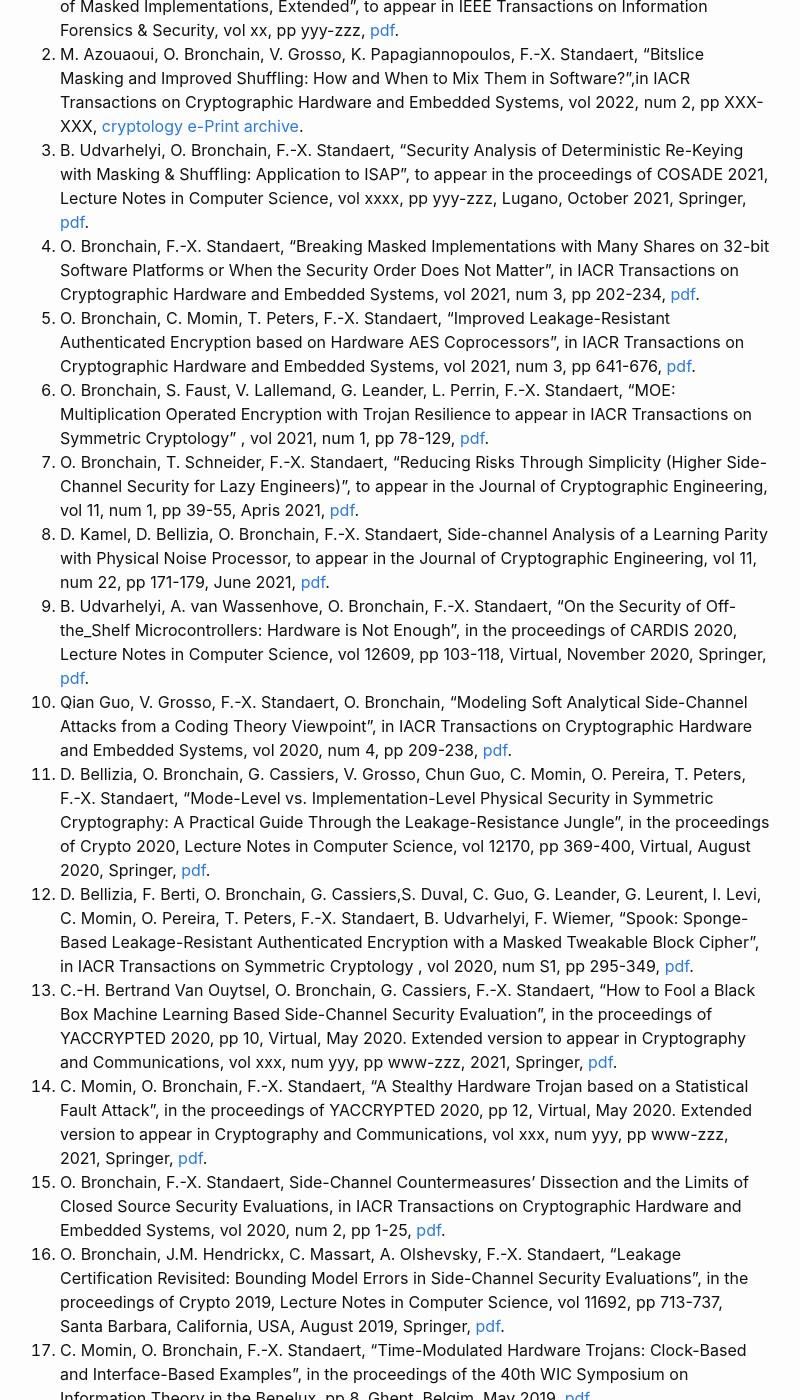
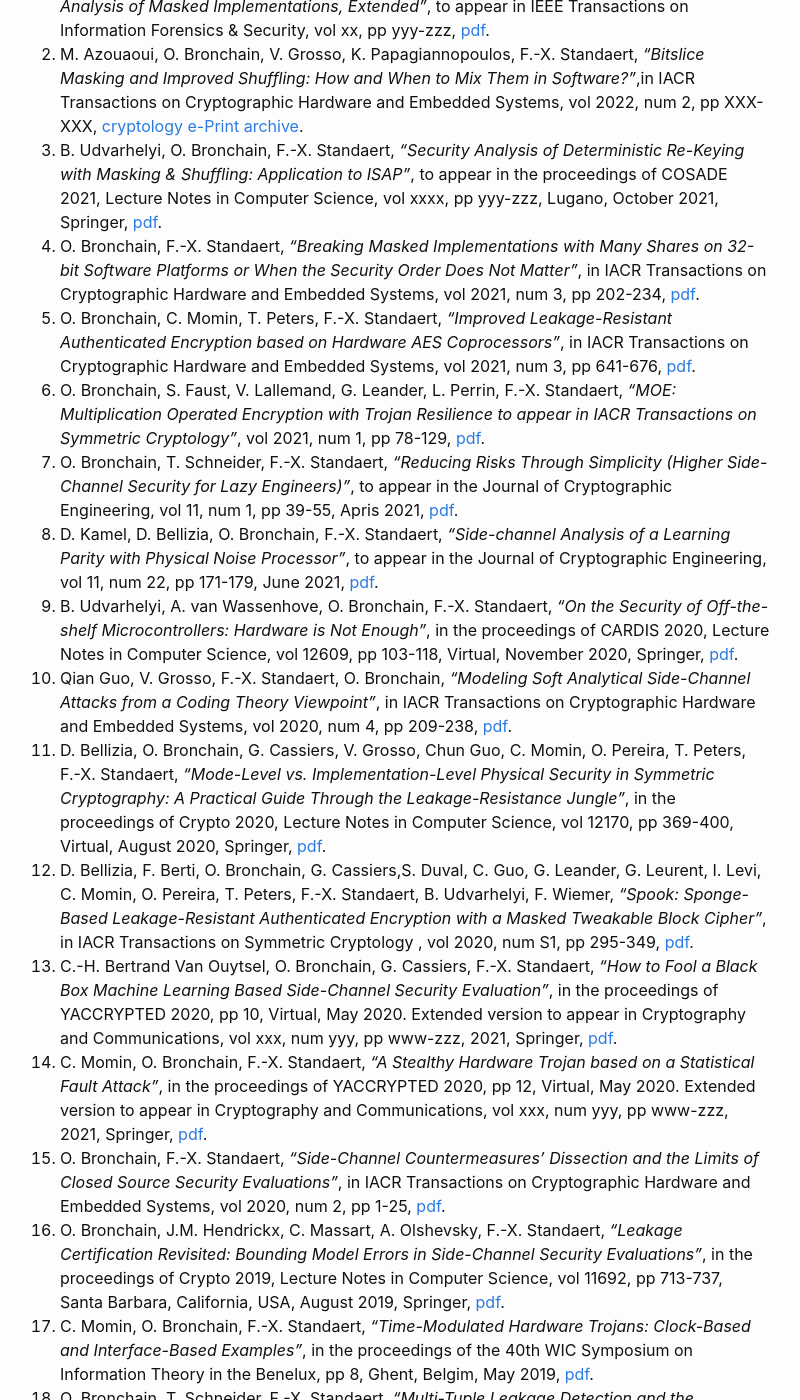
Before and after one commit to obronchain/obronchain.github.io, a Jekyll site: the page built from publications.md, in a window 1280 px wide and 1400 px high, scrolled down 461 px. Shown: the whole window, without its empty margins (240-1040 px from the left). Built offline with Jekyll 4.4.1, drawn with Linux system fonts in a browser that asks for light colours; a style sheet for code colours, icons or effects is not loaded; some of the changed text lies outside the part shown.

Commit message:
italic in publication pages

```diff
--- a/publications.md
+++ b/publications.md
@@ -7,27 +7,27 @@ permalink: /publications/
 
 **Unpublished works:**
 
-1. O. Bronchain, G. Cassiers, F.-X. Standaert, "Give Me 5 Minutes: Attacking ASCAD with a Single Side-Channel Trace", [cryptology e-Print archive](https://eprint.iacr.org/2021/817), report 2021/817.
-2. M. Azouaoui, O. Bronchain, C. Hoffmann, Y. Kuzovkova, T. Schneider, F.-X. Standaert, "Systematic Study of Decryption and Re-Encryption Leakage: the Case of Kyber",  [cryptology e-Print archive](https://eprint.iacr.org/2022/036), report 2022/036.
-3. O. Bronchain, "Worst-case side-channel security: from evaluation of countermeasures to new designs", PhD dissertation, [thesis](papers/thesis.pdf),[slides](slides/thesis_public.pdf).
+1. O. Bronchain, G. Cassiers, F.-X. Standaert, _"Give Me 5 Minutes: Attacking ASCAD with a Single Side-Channel Trace"_, [cryptology e-Print archive](https://eprint.iacr.org/2021/817), report 2021/817.
+2. M. Azouaoui, O. Bronchain, C. Hoffmann, Y. Kuzovkova, T. Schneider, F.-X. Standaert, _"Systematic Study of Decryption and Re-Encryption Leakage: the Case of Kyber"_,  [cryptology e-Print archive](https://eprint.iacr.org/2022/036), report 2022/036.
+3. O. Bronchain, _"Worst-case side-channel security: from evaluation of countermeasures to new designs"_, PhD dissertation, [thesis](papers/thesis.pdf),[slides](slides/thesis_public.pdf).
 
 **Publications:**
-19. O. Bronchain, F. Durvaux, L. Masure, F.-X. Standaert, "Efficient Profiled Side-Channel Analysis of Masked Implementations, Extended", to appear in IEEE Transactions on Information Forensics & Security, vol xx, pp yyy-zzz, [pdf](papers/19.pdf).
-18. M. Azouaoui, O. Bronchain, V. Grosso, K. Papagiannopoulos, F.-X. Standaert, "Bitslice Masking and Improved Shuffling: How and When to Mix Them in Software?",in IACR Transactions on Cryptographic Hardware and Embedded Systems, vol 2022, num 2, pp XXX-XXX, [cryptology e-Print archive](https://eprint.iacr.org/2021/951).
-17. B. Udvarhelyi, O. Bronchain, F.-X. Standaert, "Security Analysis of Deterministic Re-Keying with Masking & Shuffling: Application to ISAP", to appear in the proceedings of COSADE 2021, Lecture Notes in Computer Science, vol xxxx, pp yyy-zzz, Lugano, October 2021, Springer, [pdf](https://perso.uclouvain.be/fstandae/PUBLIS/267.pdf).
-16. O. Bronchain, F.-X. Standaert, "Breaking Masked Implementations with Many Shares on 32-bit Software Platforms or When the Security Order Does Not Matter", in IACR Transactions on Cryptographic Hardware and Embedded Systems, vol 2021, num 3, pp 202-234, [pdf](https://tches.iacr.org/index.php/TCHES/article/view/8973).
-15. O. Bronchain, C. Momin, T. Peters, F.-X. Standaert, "Improved Leakage-Resistant Authenticated Encryption based on Hardware AES Coprocessors", in IACR Transactions on Cryptographic Hardware and Embedded Systems, vol 2021, num 3, pp 641-676, [pdf](https://tches.iacr.org/index.php/TCHES/article/view/8988).
-14. O. Bronchain, S. Faust, V. Lallemand, G. Leander, L. Perrin, F.-X. Standaert, "MOE: Multiplication Operated Encryption with Trojan Resilience to appear in IACR Transactions on Symmetric Cryptology" , vol 2021, num 1, pp 78-129, [pdf](https://tosc.iacr.org/index.php/ToSC/article/view/8834).
-13. O. Bronchain, T. Schneider, F.-X. Standaert, "Reducing Risks Through Simplicity (Higher Side-Channel Security for Lazy Engineers)", to appear in the Journal of Cryptographic Engineering, vol 11, num 1, pp 39-55, Apris 2021, [pdf](https://perso.uclouvain.be/fstandae/PUBLIS/250.pdf).
-12. D. Kamel, D. Bellizia, O. Bronchain, F.-X. Standaert, Side-channel Analysis of a Learning Parity with Physical Noise Processor, to appear in the Journal of Cryptographic Engineering, vol 11, num 22, pp 171-179, June 2021, [pdf](https://perso.uclouvain.be/fstandae/PUBLIS/249.pdf).
-11. B. Udvarhelyi, A. van Wassenhove, O. Bronchain, F.-X. Standaert, "On the Security of Off-the_Shelf Microcontrollers: Hardware is Not Enough", in the proceedings of CARDIS 2020, Lecture Notes in Computer Science, vol 12609, pp 103-118, Virtual, November 2020, Springer, [pdf](https://perso.uclouvain.be/fstandae/PUBLIS/253.pdf).
-10. Qian Guo, V. Grosso, F.-X. Standaert, O. Bronchain, "Modeling Soft Analytical Side-Channel Attacks from a Coding Theory Viewpoint", in IACR Transactions on Cryptographic Hardware and Embedded Systems, vol 2020, num 4, pp 209-238, [pdf](https://tches.iacr.org/index.php/TCHES/article/view/8682).
-9. D. Bellizia, O. Bronchain, G. Cassiers, V. Grosso, Chun Guo, C. Momin, O. Pereira, T. Peters, F.-X. Standaert, "Mode-Level vs. Implementation-Level Physical Security in Symmetric Cryptography: A Practical Guide Through the Leakage-Resistance Jungle", in the proceedings of Crypto 2020, Lecture Notes in Computer Science, vol 12170, pp 369-400, Virtual, August 2020, Springer, [pdf](https://eprint.iacr.org/2020/211).
-8. D. Bellizia, F. Berti, O. Bronchain, G. Cassiers,S. Duval, C. Guo, G. Leander, G. Leurent, I. Levi, C. Momin, O. Pereira, T. Peters, F.-X. Standaert, B. Udvarhelyi, F. Wiemer, "Spook: Sponge-Based Leakage-Resistant Authenticated Encryption with a Masked Tweakable Block Cipher", in IACR Transactions on Symmetric Cryptology , vol 2020, num S1, pp 295-349, [pdf](https://tosc.iacr.org/index.php/ToSC/article/view/8623).
-7. C.-H. Bertrand Van Ouytsel, O. Bronchain, G. Cassiers, F.-X. Standaert, "How to Fool a Black Box Machine Learning Based Side-Channel Security Evaluation", in the proceedings of YACCRYPTED 2020, pp 10, Virtual, May 2020. Extended version to appear in Cryptography and Communications, vol xxx, num yyy, pp www-zzz, 2021, Springer, [pdf](https://perso.uclouvain.be/fstandae/PUBLIS/243b.pdf).
-6. C. Momin, O. Bronchain, F.-X. Standaert, "A Stealthy Hardware Trojan based on a Statistical Fault Attack", in the proceedings of YACCRYPTED 2020, pp 12, Virtual, May 2020. Extended version to appear in Cryptography and Communications, vol xxx, num yyy, pp www-zzz, 2021, Springer, [pdf](https://perso.uclouvain.be/fstandae/PUBLIS/242b.pdf).
-5. O. Bronchain, F.-X. Standaert, Side-Channel Countermeasures' Dissection and the Limits of Closed Source Security Evaluations, in IACR Transactions on Cryptographic Hardware and Embedded Systems, vol 2020, num 2, pp 1-25, [pdf](https://tches.iacr.org/index.php/TCHES/article/view/8542).
-4. O. Bronchain, J.M. Hendrickx, C. Massart, A. Olshevsky, F.-X. Standaert, "Leakage Certification Revisited: Bounding Model Errors in Side-Channel Security Evaluations", in the proceedings of Crypto 2019, Lecture Notes in Computer Science, vol 11692, pp 713-737, Santa Barbara, California, USA, August 2019, Springer, [pdf](https://eprint.iacr.org/2019/132).
-3. C. Momin, O. Bronchain, F.-X. Standaert, "Time-Modulated Hardware Trojans: Clock-Based and Interface-Based Examples", in the proceedings of the 40th WIC Symposium on Information Theory in the Benelux, pp 8, Ghent, Belgim, May 2019, [pdf](https://perso.uclouvain.be/fstandae/PUBLIS/220.pdf).
-2. O. Bronchain, T. Schneider, F.-X. Standaert, "Multi-Tuple Leakage Detection and the Dependent Signal Issue", in IACR Transactions on Cryptographic Hardware and Embedded Systems, vol 2019, num 2, pp 318-345, [pdf](https://tches.iacr.org/index.php/TCHES/article/view/7394).
-1. O. Bronchain, F.-X. Standaert, S. Faust, L. Dassy, "Implementing Trojan-Resilient Hardware from (Mostly) Untrusted Components Designed by Colluding Manufacturers", in the proceedings of ASHES 2018, pp 1-10, Toronto, Canada, October 2018, [pdf](https://perso.uclouvain.be/fstandae/PUBLIS/208.pdf).
+19. O. Bronchain, F. Durvaux, L. Masure, F.-X. Standaert, _"Efficient Profiled Side-Channel Analysis of Masked Implementations, Extended"_, to appear in IEEE Transactions on Information Forensics & Security, vol xx, pp yyy-zzz, [pdf](papers/19.pdf).
+18. M. Azouaoui, O. Bronchain, V. Grosso, K. Papagiannopoulos, F.-X. Standaert, _"Bitslice Masking and Improved Shuffling: How and When to Mix Them in Software?"_,in IACR Transactions on Cryptographic Hardware and Embedded Systems, vol 2022, num 2, pp XXX-XXX, [cryptology e-Print archive](https://eprint.iacr.org/2021/951).
+17. B. Udvarhelyi, O. Bronchain, F.-X. Standaert, _"Security Analysis of Deterministic Re-Keying with Masking & Shuffling: Application to ISAP"_, to appear in the proceedings of COSADE 2021, Lecture Notes in Computer Science, vol xxxx, pp yyy-zzz, Lugano, October 2021, Springer, [pdf](https://perso.uclouvain.be/fstandae/PUBLIS/267.pdf).
+16. O. Bronchain, F.-X. Standaert, _"Breaking Masked Implementations with Many Shares on 32-bit Software Platforms or When the Security Order Does Not Matter"_, in IACR Transactions on Cryptographic Hardware and Embedded Systems, vol 2021, num 3, pp 202-234, [pdf](https://tches.iacr.org/index.php/TCHES/article/view/8973).
+15. O. Bronchain, C. Momin, T. Peters, F.-X. Standaert, _"Improved Leakage-Resistant Authenticated Encryption based on Hardware AES Coprocessors"_, in IACR Transactions on Cryptographic Hardware and Embedded Systems, vol 2021, num 3, pp 641-676, [pdf](https://tches.iacr.org/index.php/TCHES/article/view/8988).
+14. O. Bronchain, S. Faust, V. Lallemand, G. Leander, L. Perrin, F.-X. Standaert, _"MOE: Multiplication Operated Encryption with Trojan Resilience to appear in IACR Transactions on Symmetric Cryptology"_, vol 2021, num 1, pp 78-129, [pdf](https://tosc.iacr.org/index.php/ToSC/article/view/8834).
+13. O. Bronchain, T. Schneider, F.-X. Standaert, _"Reducing Risks Through Simplicity (Higher Side-Channel Security for Lazy Engineers)"_, to appear in the Journal of Cryptographic Engineering, vol 11, num 1, pp 39-55, Apris 2021, [pdf](https://perso.uclouvain.be/fstandae/PUBLIS/250.pdf).
+12. D. Kamel, D. Bellizia, O. Bronchain, F.-X. Standaert, _"Side-channel Analysis of a Learning Parity with Physical Noise Processor"_, to appear in the Journal of Cryptographic Engineering, vol 11, num 22, pp 171-179, June 2021, [pdf](https://perso.uclouvain.be/fstandae/PUBLIS/249.pdf).
+11. B. Udvarhelyi, A. van Wassenhove, O. Bronchain, F.-X. Standaert, _"On the Security of Off-the-shelf Microcontrollers: Hardware is Not Enough"_, in the proceedings of CARDIS 2020, Lecture Notes in Computer Science, vol 12609, pp 103-118, Virtual, November 2020, Springer, [pdf](https://perso.uclouvain.be/fstandae/PUBLIS/253.pdf).
+10. Qian Guo, V. Grosso, F.-X. Standaert, O. Bronchain, _"Modeling Soft Analytical Side-Channel Attacks from a Coding Theory Viewpoint"_, in IACR Transactions on Cryptographic Hardware and Embedded Systems, vol 2020, num 4, pp 209-238, [pdf](https://tches.iacr.org/index.php/TCHES/article/view/8682).
+9. D. Bellizia, O. Bronchain, G. Cassiers, V. Grosso, Chun Guo, C. Momin, O. Pereira, T. Peters, F.-X. Standaert, _"Mode-Level vs. Implementation-Level Physical Security in Symmetric Cryptography: A Practical Guide Through the Leakage-Resistance Jungle"_, in the proceedings of Crypto 2020, Lecture Notes in Computer Science, vol 12170, pp 369-400, Virtual, August 2020, Springer, [pdf](https://eprint.iacr.org/2020/211).
+8. D. Bellizia, F. Berti, O. Bronchain, G. Cassiers,S. Duval, C. Guo, G. Leander, G. Leurent, I. Levi, C. Momin, O. Pereira, T. Peters, F.-X. Standaert, B. Udvarhelyi, F. Wiemer, _"Spook: Sponge-Based Leakage-Resistant Authenticated Encryption with a Masked Tweakable Block Cipher"_, in IACR Transactions on Symmetric Cryptology , vol 2020, num S1, pp 295-349, [pdf](https://tosc.iacr.org/index.php/ToSC/article/view/8623).
+7. C.-H. Bertrand Van Ouytsel, O. Bronchain, G. Cassiers, F.-X. Standaert, _"How to Fool a Black Box Machine Learning Based Side-Channel Security Evaluation"_, in the proceedings of YACCRYPTED 2020, pp 10, Virtual, May 2020. Extended version to appear in Cryptography and Communications, vol xxx, num yyy, pp www-zzz, 2021, Springer, [pdf](https://perso.uclouvain.be/fstandae/PUBLIS/243b.pdf).
+6. C. Momin, O. Bronchain, F.-X. Standaert, _"A Stealthy Hardware Trojan based on a Statistical Fault Attack"_, in the proceedings of YACCRYPTED 2020, pp 12, Virtual, May 2020. Extended version to appear in Cryptography and Communications, vol xxx, num yyy, pp www-zzz, 2021, Springer, [pdf](https://perso.uclouvain.be/fstandae/PUBLIS/242b.pdf).
+5. O. Bronchain, F.-X. Standaert, _"Side-Channel Countermeasures' Dissection and the Limits of Closed Source Security Evaluations"_, in IACR Transactions on Cryptographic Hardware and Embedded Systems, vol 2020, num 2, pp 1-25, [pdf](https://tches.iacr.org/index.php/TCHES/article/view/8542).
+4. O. Bronchain, J.M. Hendrickx, C. Massart, A. Olshevsky, F.-X. Standaert, _"Leakage Certification Revisited: Bounding Model Errors in Side-Channel Security Evaluations"_, in the proceedings of Crypto 2019, Lecture Notes in Computer Science, vol 11692, pp 713-737, Santa Barbara, California, USA, August 2019, Springer, [pdf](https://eprint.iacr.org/2019/132).
+3. C. Momin, O. Bronchain, F.-X. Standaert, _"Time-Modulated Hardware Trojans: Clock-Based and Interface-Based Examples"_, in the proceedings of the 40th WIC Symposium on Information Theory in the Benelux, pp 8, Ghent, Belgim, May 2019, [pdf](https://perso.uclouvain.be/fstandae/PUBLIS/220.pdf).
+2. O. Bronchain, T. Schneider, F.-X. Standaert, _"Multi-Tuple Leakage Detection and the Dependent Signal Issue"_, in IACR Transactions on Cryptographic Hardware and Embedded Systems, vol 2019, num 2, pp 318-345, [pdf](https://tches.iacr.org/index.php/TCHES/article/view/7394).
+1. O. Bronchain, F.-X. Standaert, S. Faust, L. Dassy, _"Implementing Trojan-Resilient Hardware from (Mostly) Untrusted Components Designed by Colluding Manufacturers"_, in the proceedings of ASHES 2018, pp 1-10, Toronto, Canada, October 2018, [pdf](https://perso.uclouvain.be/fstandae/PUBLIS/208.pdf).
```
